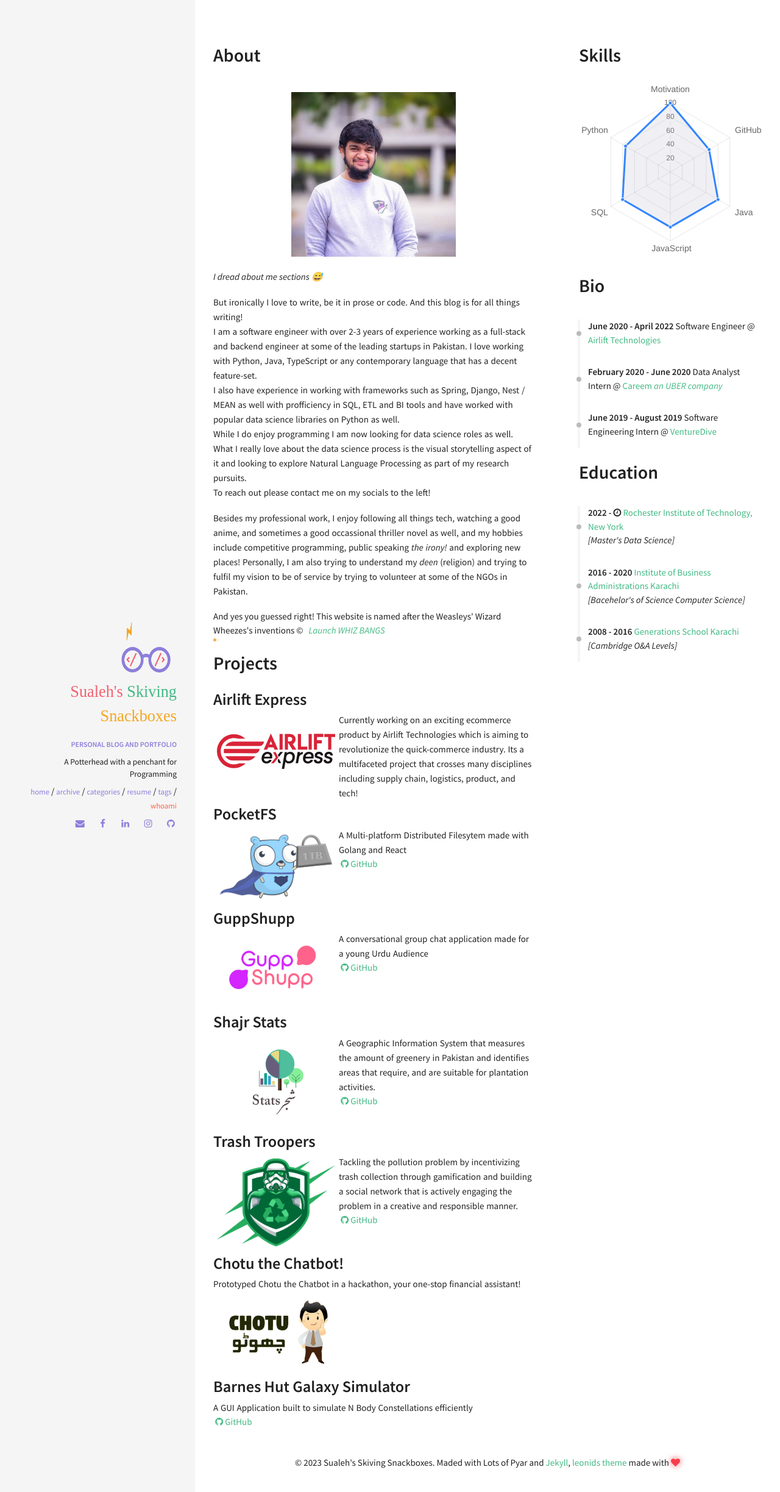
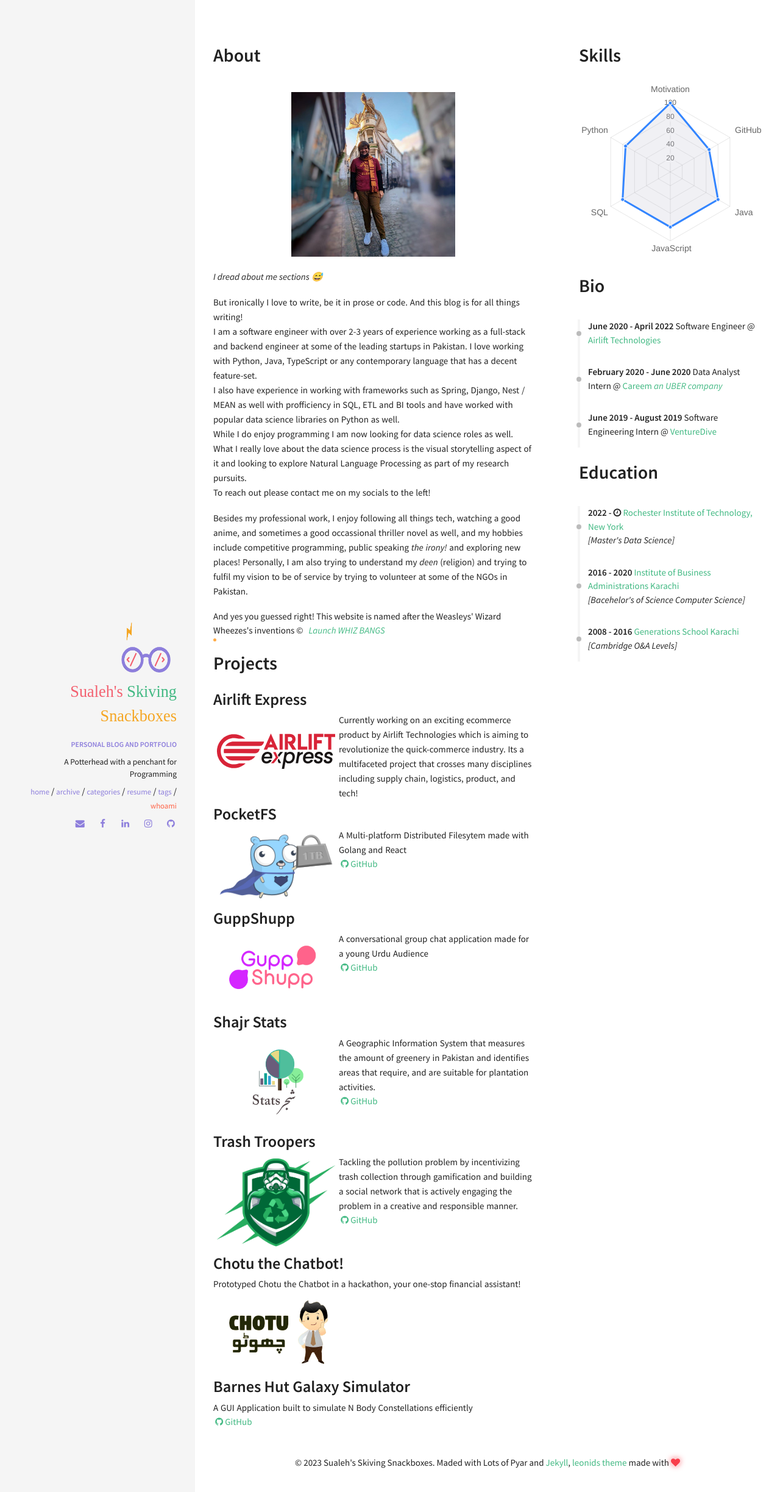
Before and after one commit to smsali97/smsali97.github.io, a Jekyll site: the page built from resume.html, in a window 1280 px wide. Shown: the top 2447 px of the page at 61% size. Built offline with Jekyll 4.4.1, drawn with Linux system fonts in a browser that asks for light colours; nearby versions of some CDN libraries; some web fonts are replaced.

Commit message:
feat: image changed

```diff
--- a/_includes/sections/about.html
+++ b/_includes/sections/about.html
@@ -5,7 +5,7 @@
 	<div id="board">
 
 		<br>
-		<img src="../../img/profile.jpg" style="max-width: 350px; max-height: 270px;" class="">
+		<img src="../../img/potterhead.jpg" style="max-width: 350px; max-height: 270px;" class="">
 		<br>
 		<em>I dread about me sections 😅</em>
 		<p>
```
Also changed, not shown: img/potterhead.jpg (added), 1 other file.
